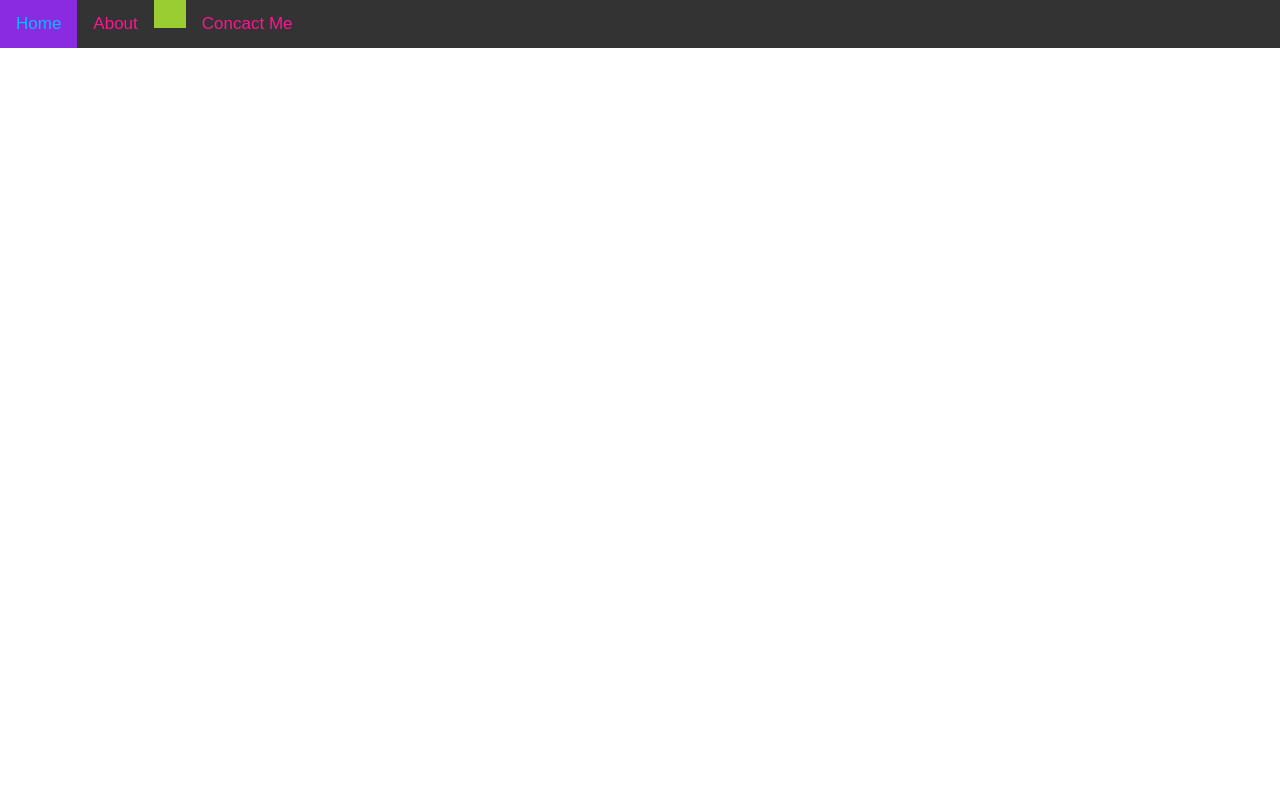
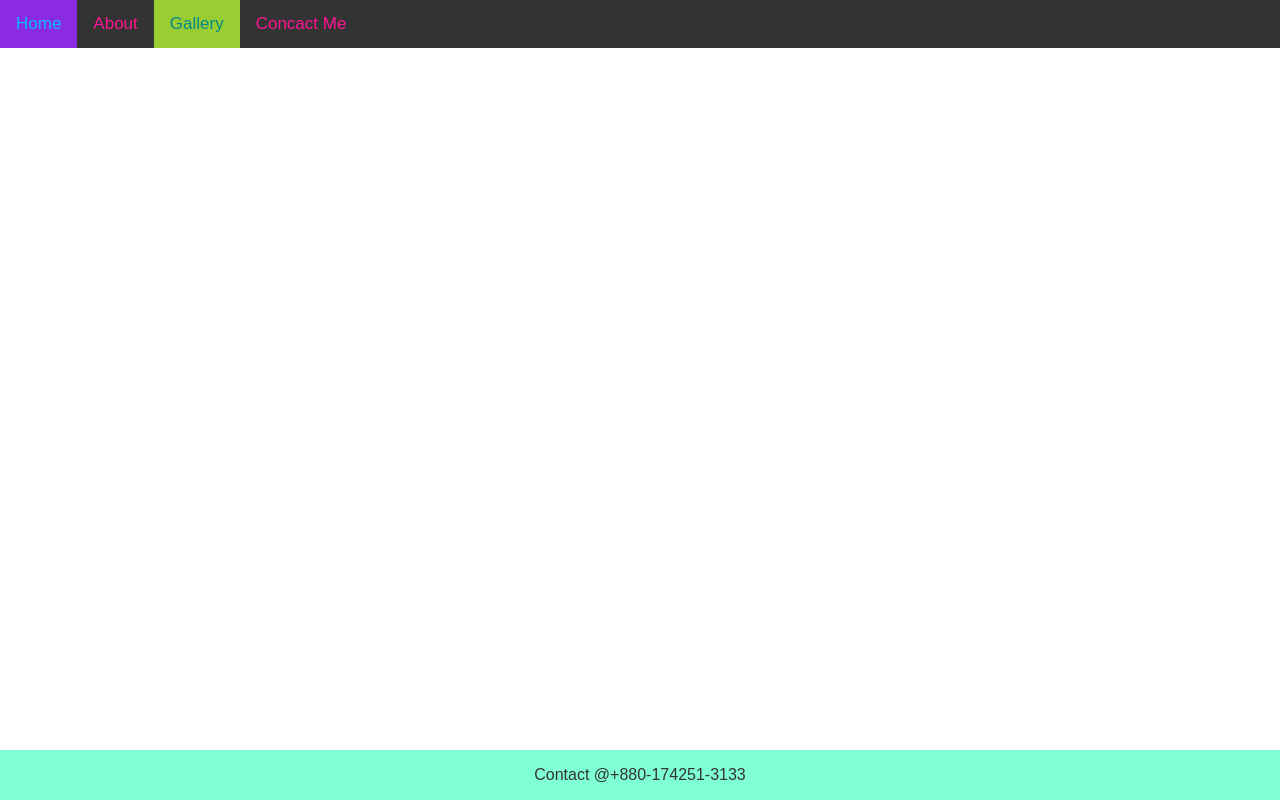
Before and after one commit to Sadabmasrur/Capstone-Project, a plain HTML site: page gallery.html in a window 1280 px wide. Drawn offline with Linux system fonts and the light colour scheme.

Commit message:
Modification

```diff
--- a/gallery.html
+++ b/gallery.html
@@ -27,14 +27,26 @@
         background-color: yellowgreen;
         color: darkcyan;
       }
+      .footer {
+        position: fixed;
+        bottom: 0px;
+        right: 0px;
+        width: 100%;
+        background-color: aquamarine;
+        color: #333;
+        text-align: center;
+      }
     </style>
   </head>
   <body>
     <div class="topnav">
       <a href="index.html">Home</a>
       <a href="about.html">About</a>
-      <a class="active" href="gallery.html"></a>
+      <a class="active" href="gallery.html">Gallery</a>
       <a href="contactme.html">Concact Me</a>
+    </div>
+    <div class="footer">
+      <p>Contact @+880-174251-3133</p>
     </div>
   </body>
 </html>
```
Also changed, not shown: about.html (+12 -0 lines), contactme.html (+12 -0 lines), index.html (+13 -0 lines).
